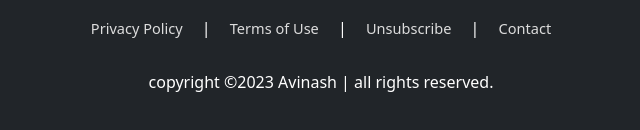
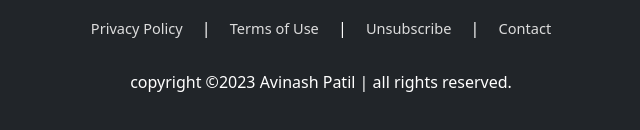
Before and after one commit to avinashpatil709/Static-Website-Design-and-Develop, a plain HTML site: page privacy-policy.html in a window 1280 px wide. Shown: the part 1331-1461 px from the top of the page, 319-959 px from the left. Drawn offline with nearby package versions, Linux system fonts and the light colour scheme.

Commit message:
footer privacy

```diff
--- a/privacy-policy.html
+++ b/privacy-policy.html
@@ -124,7 +124,7 @@
       </div>
       </p>
 
-      <p>copyright &copy;2023 Avinash | all rights reserved.</p>
+      <p>copyright &copy;2023 Avinash Patil | all rights reserved.</p>
     </div>
   </div>
 
```
